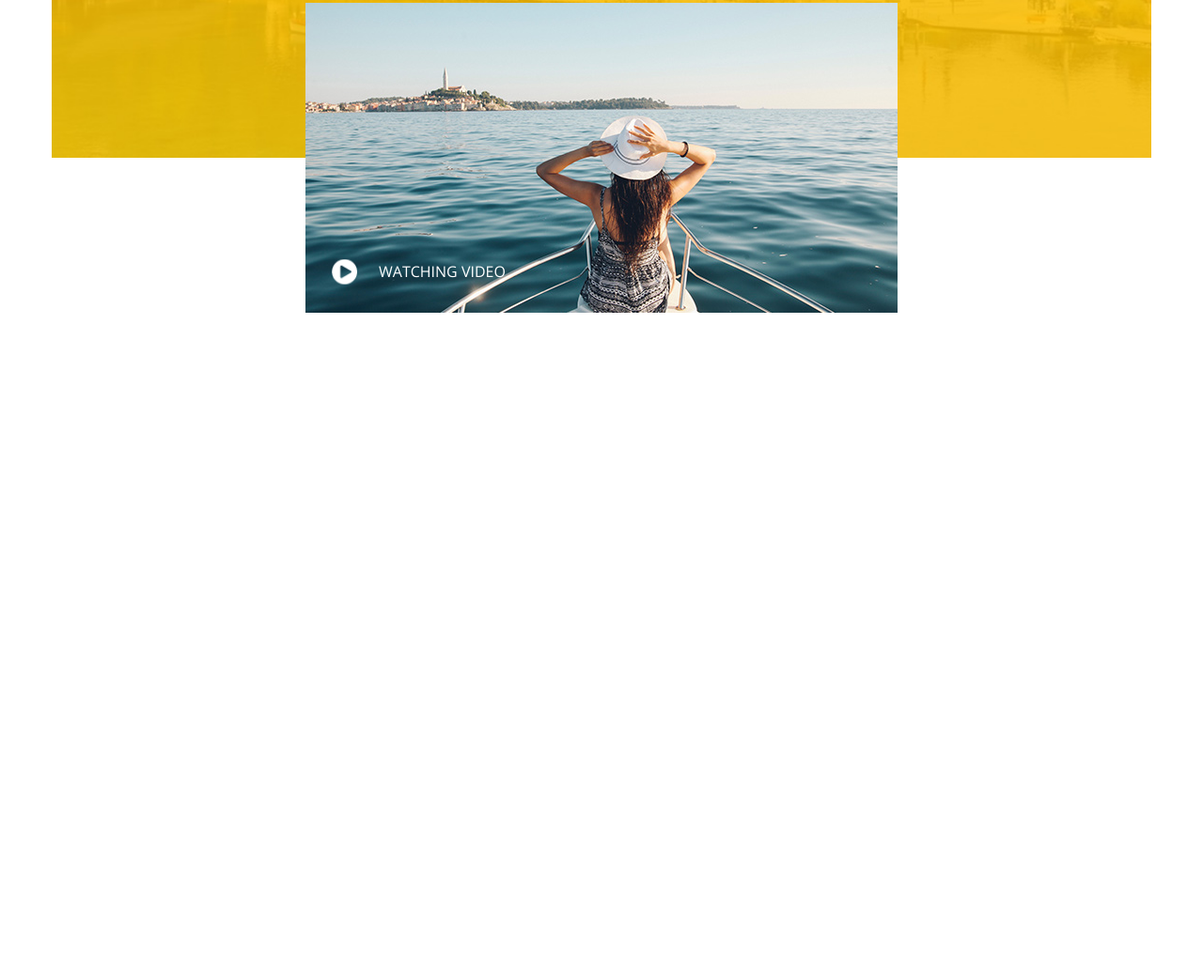
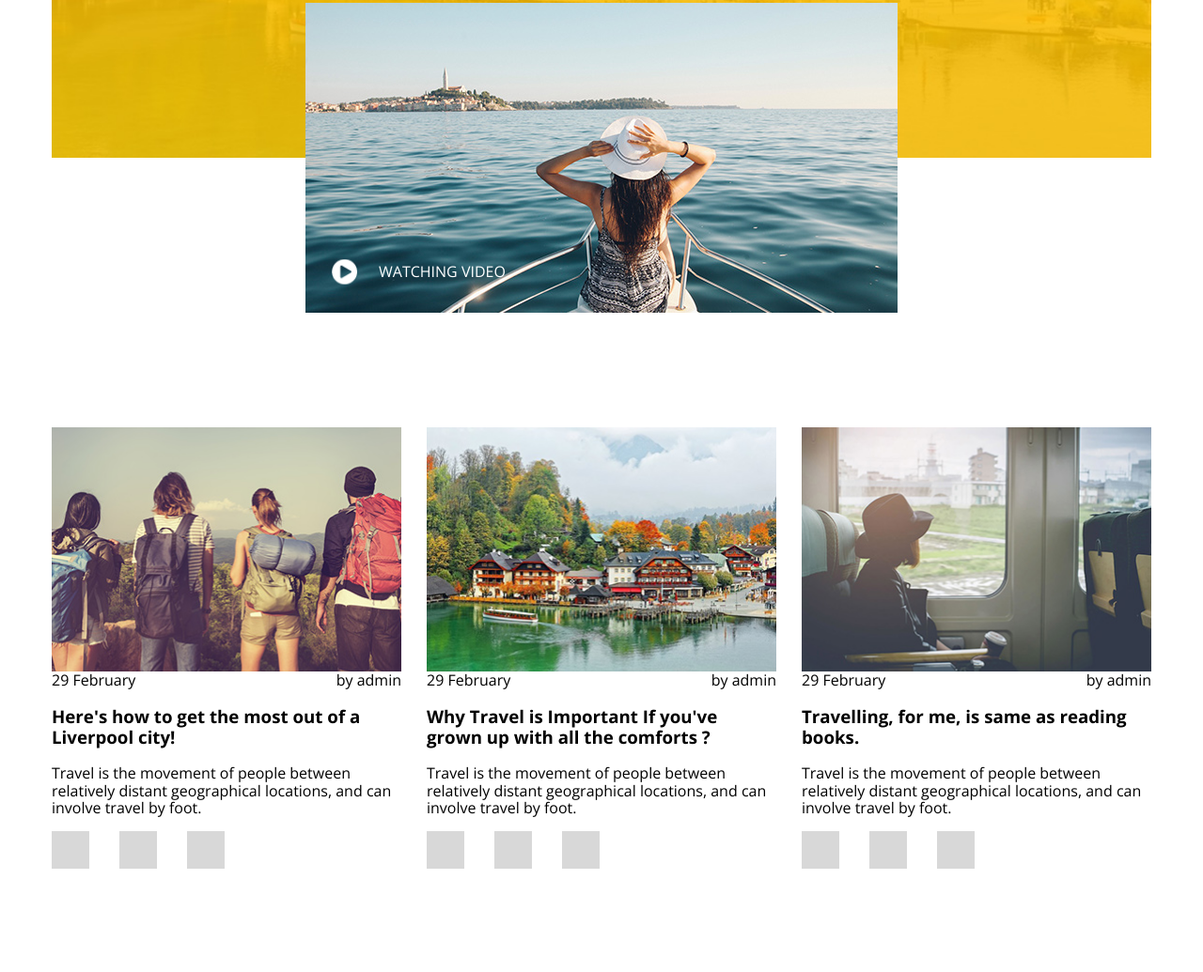
Before and after one commit to nadyawyn/traveldreams, a website: page src/index.html in a window 1280 px wide. Shown: the part 5199-6234 px from the top of the page at 94% size. Before the commit the page ends 5654 px from the top, so only its background shows below. Drawn offline with nearby package versions, Linux system fonts and the light colour scheme; files that its build step writes are made by us from their sources; files whose address does not match are found by name.

Commit message:
Added basic Reviews styles

```diff
--- a/src/index.html
+++ b/src/index.html
@@ -292,6 +292,70 @@
 					Watching video
 				</div>
 			</div>
+
+			<div class="container">
+				<div class="reviews__wrapper">
+					<div class="reviews__item reviews__item_1">
+						<div class="reviews__photo">
+
+						</div>
+						<div class="reviews__data">
+							<time datetime="2020-02-29" class="reviews__date">29 February</time>
+							<div class="reviews__author">by admin</div>
+						</div>
+						<div class="reviews__text">
+							<h3>Here's how to get the most out
+								of a Liverpool city!</h3>
+							<p>Travel is the movement of people between relatively distant geographical locations, and can involve travel by foot.</p>
+						</div>
+						<ul class="reviews__share">
+							<li><a href="#"></a></li>
+							<li><a href="#"></a></li>
+							<li><a href="#"></a></li>
+						</ul>
+
+					</div>
+					<div class="reviews__item reviews__item_2">
+						<div class="reviews__photo">
+
+						</div>
+						<div class="reviews__data">
+							<time datetime="2020-02-29" class="reviews__date">29 February</time>
+							<div class="reviews__author">by admin</div>
+						</div>
+						<div class="reviews__text">
+							<h3>Why Travel is Important If you've
+								grown up with all the comforts ?</h3>
+							<p>Travel is the movement of people between relatively distant geographical locations, and can involve travel by foot.</p>
+						</div>
+						<ul class="reviews__share">
+							<li><a href="#"></a></li>
+							<li><a href="#"></a></li>
+							<li><a href="#"></a></li>
+						</ul>
+					</div>
+					<div class="reviews__item reviews__item_3">
+						<div class="reviews__photo">
+
+						</div>
+						<div class="reviews__data">
+							<time datetime="2020-02-29" class="reviews__date">29 February</time>
+							<div class="reviews__author">by admin</div>
+						</div>
+						<div class="reviews__text">
+							<h3>Travelling, for me, is same as
+								reading books.</h3>
+							<p>Travel is the movement of people between relatively distant geographical locations, and can involve travel by foot.</p>
+						</div>
+						<ul class="reviews__share">
+							<li><a href="#"></a></li>
+							<li><a href="#"></a></li>
+							<li><a href="#"></a></li>
+						</ul>
+					</div>
+
+				</div>
+			</div>
 		</section>
 	</main>
 </body>
--- a/src/sass/blocks/_reviews.scss
+++ b/src/sass/blocks/_reviews.scss
@@ -1,4 +1,57 @@
 .reviews {
 	padding-top: 287px;
 	position: relative;
+	&__wrapper {
+		display: flex;
+		flex-flow: row nowrap;
+		justify-content: space-between;
+	}
+	&__item {
+		width: 372px;
+		min-height: 580px;
+
+		display: flex;
+
+		flex-flow: column nowrap;
+
+		&_1 {
+			.reviews__photo {
+				background: url(../img/reviews/review_1.jpg) center (center/cover) no-repeat;
+			}
+		}
+		&_2 {
+			.reviews__photo {
+				background: url(../img/reviews/review_2.jpg) center (center/cover) no-repeat;
+			}
+		}
+		&_3 {
+			.reviews__photo {
+				background: url(../img/reviews/review_3.jpg) center (center/cover) no-repeat;
+			}
+		}
+	}
+	&__photo {
+		width: 100%;
+		height: 260px;
+	}
+	&__data {
+		display: flex;
+		flex-flow: row nowrap;
+		justify-content: space-between;
+	}
+
+	&__share {
+		@include reset-list;
+		display: flex;
+		flex-flow: row nowrap;
+
+		li {
+			display: block;
+			width: 40px;
+			height: 40px;
+			margin-right: 32px;
+
+			background-color: #d8d8d8;
+		}
+	}
 }
```
Also changed, not shown: dist/css/style.min.css, dist/img/reviews/review_1.jpg (added), dist/img/reviews/review_2.jpg (added), dist/img/reviews/review_3.jpg (added), dist/index.html, src/icons/bubble.png (added), src/icons/heart.png (added), src/icons/share.png (added), src/img/reviews/review_1.jpg (added), src/img/reviews/review_2.jpg (added), src/img/reviews/review_3.jpg (added).
